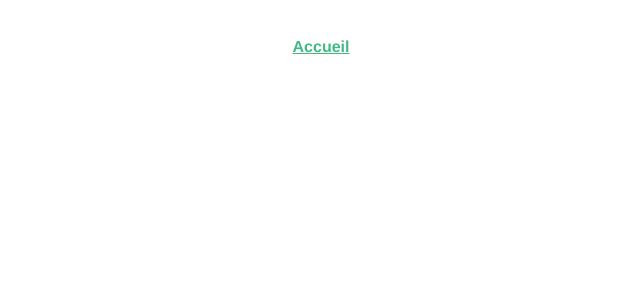
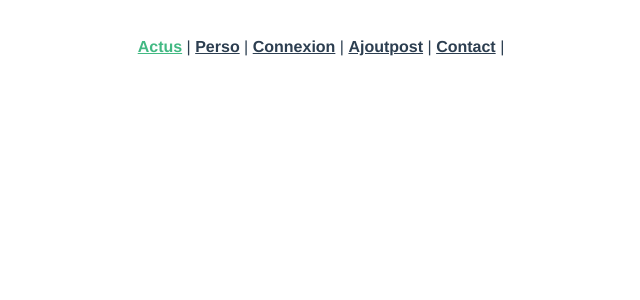
Before and after one commit to chaoukifrej/Fitbook, a Vue app: page / in a window 1280 px wide. Shown: the top 300 px of the page, without its empty margins (319-959 px from the left). Built offline with nearby package versions, Linux system fonts and the light colour scheme.

Commit message:
Creation des views

```diff
--- a/src/App.vue
+++ b/src/App.vue
@@ -1,6 +1,12 @@
 <template>
   <div id="app">
-    <div id="nav"><router-link to="/">Accueil</router-link></div>
+    <div id="nav">
+      <router-link to="/">Actus</router-link> |
+      <router-link to="/Perso">Perso</router-link> |
+      <router-link to="/Connexion">Connexion</router-link> |
+      <router-link to="/Ajoutpost">Ajoutpost</router-link> |
+      <router-link to="/Contact">Contact</router-link> |
+    </div>
     <router-view />
   </div>
 </template>
--- a/src/router/index.js
+++ b/src/router/index.js
@@ -1,14 +1,38 @@
 import Vue from "vue";
 import VueRouter from "vue-router";
-import Accueil from "../views/Accueil.vue";
+import Actus from "../views/Actus.vue";
+import Perso from "../views/Perso.vue";
+import Connexion from "../views/Connexion.vue";
+import Ajoutpost from "../views/Ajoutpost.vue";
+import Contact from "../views/Contact.vue";
 
 Vue.use(VueRouter);
 
 const routes = [
   {
     path: "/",
-    name: "Accueil",
-    component: Accueil,
+    name: "Actus",
+    component: Actus,
+  },
+  {
+    path: "/Perso",
+    name: "Perso",
+    component: Perso,
+  },
+  {
+    path: "/Connexion",
+    name: "Connexion",
+    component: Connexion,
+  },
+  {
+    path: "/Ajoutpost",
+    name: "Ajoutpost",
+    component: Ajoutpost,
+  },
+  {
+    path: "/Contact",
+    name: "Contact",
+    component: Contact,
   },
 ];
 
--- a/src/views/Accueil.vue
+++ b/src/views/Actus.vue
@@ -1,12 +1,12 @@
 <template>
-  <div class="accueil"></div>
+  <div class="actus"></div>
 </template>
 
 <script>
 // @ is an alias to /src
 
 export default {
-  name: "Accueil",
+  name: "Actus",
   components: {},
 };
 </script>
--- /dev/null
+++ b/src/views/Ajoutpost.vue
@@ -0,0 +1,9 @@
+<template>
+  <div class="ajoutpost"></div>
+</template>
+
+<script>
+export default {};
+</script>
+
+<style></style>
--- /dev/null
+++ b/src/views/Connexion.vue
@@ -0,0 +1,9 @@
+<template>
+  <div class="connexion"></div>
+</template>
+
+<script>
+export default {};
+</script>
+
+<style></style>
--- /dev/null
+++ b/src/views/Contact.vue
@@ -0,0 +1,9 @@
+<template>
+  <div class="contact"></div>
+</template>
+
+<script>
+export default {};
+</script>
+
+<style></style>
--- /dev/null
+++ b/src/views/Perso.vue
@@ -0,0 +1,9 @@
+<template>
+  <div class="perso"></div>
+</template>
+
+<script>
+export default {};
+</script>
+
+<style></style>
```
